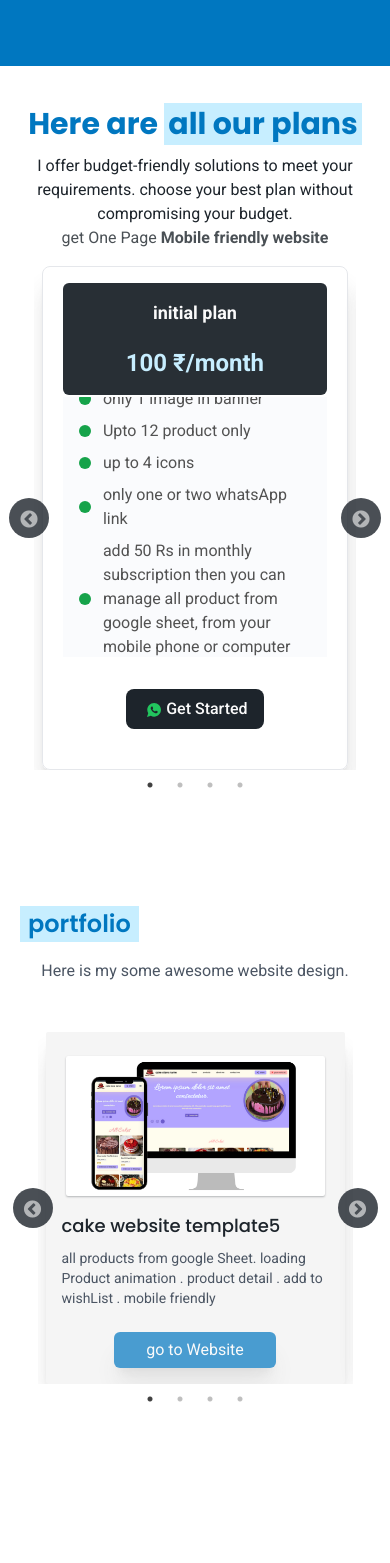
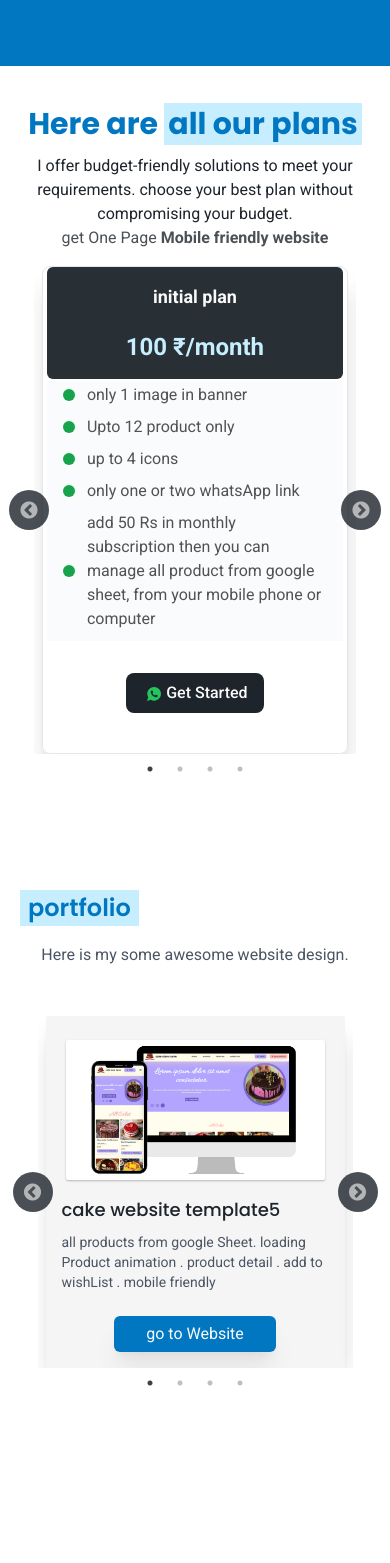
Before and after one commit to sweetSachinKumar/my_agency-website, a React (Create React App) app: page / in a window 390 px wide. Shown: the part 678-2241 px from the top of the page. Built offline with nearby package versions, Linux system fonts and the light colour scheme.

Commit message:
fix color and size
awesome website

```diff
--- a/src/App.css
+++ b/src/App.css
@@ -23,7 +23,7 @@ body{
 }
 
 .slick-slider .slick-arrow {
- @apply w-[40px] h-[40px] pt-1 rounded-full bg-color4/80  z-[45] transition-all duration-300
+ @apply w-[40px] pt-0.5 h-[40px] md:pt-1 rounded-full bg-color4/80  z-[45] transition-all duration-300
 }
 
 
--- a/src/components/Gallary.jsx
+++ b/src/components/Gallary.jsx
@@ -109,7 +109,7 @@ const Gallary = () => {
           <p className='text-sm mt-2'>{item.description} </p>
           <div className='mt-6 md:mt-8'>
           <a href={item.websiteLink} target='_blank'
-          className='bg-color3/70 shadow-xl shadow-neutral-600/10 hover:shadow-neutral-600/0 text-color1
+          className='bg-color3 active:bg-color3/80 shadow-xl shadow-neutral-600/10 hover:shadow-neutral-600/0 text-color1
            text-center  py-1.5 px-8 rounded-md' >go to Website</a>
            </div>
         </div>
--- a/src/components/subComponents/PricingPlan.jsx
+++ b/src/components/subComponents/PricingPlan.jsx
@@ -56,10 +56,10 @@ const PricingPlan = ({ service_planing }) => {
           service_planing &&
           service_planing.map((pkg, index) => {
             return (
-              <div key={index} className='border pb-10 mb:px-6 px-4 rounded-lg shadow-xl shadow-neutral-700/20 overflow-hidden pt-4'>
+              <div key={index} className='border pb-10 mb:px-6 sm:px-4 rounded-lg shadow-xl shadow-neutral-700/20 overflow-hidden sm:pt-4'>
                 <div className='bg-color4/95 mb-0.5 text-color1 py-4 rounded-md flex flex-col'>
-                  <h3 className=' text-lg md:text-3xl  font-bold text-center'> {pkg.name}</h3>
-                  <p className='mt-5 text-center text-color2 text-2xl md:text-4xl font-bold'> {pkg.price} &#8377;/month</p>
+                  <h3 className=' text-lg lg:text-3xl  font-bold text-center'> {pkg.name}</h3>
+                  <p className='mt-5 text-center text-color2 text-2xl lg:text-4xl font-bold'> {pkg.price} &#8377;/month</p>
                 </div>
                 <div className='max-h-[260px] min-h-[240px] overflow-auto bg-slate-50/70 '>
 
@@ -72,7 +72,7 @@ const PricingPlan = ({ service_planing }) => {
 
                 <div className='text-center mt-8'>
                   <a href={`https://api.whatsapp.com/send?phone=+917703849283&text=hey, can you build a website for my shop. I am interested in ${pkg.name}, give me more information about it`}
-                    className="md:text-xl font-medium bg-color4 px-4 py-2 rounded-lg text-color1 "> <IoLogoWhatsapp className='text-green-500 md:text-2xl text-xl inline-block align-middle ps-1' /> Get Started</a>
+                    className="lg:text-xl font-medium bg-color4 px-4 py-2 rounded-lg text-color1 "> <IoLogoWhatsapp className='text-green-500 md:text-2xl text-xl inline-block align-middle ps-1' /> Get Started</a>
                 </div>
               </div>
 
```
